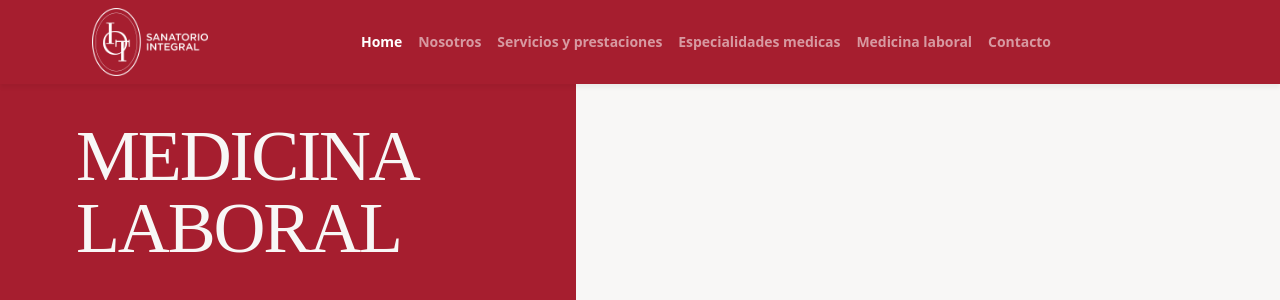
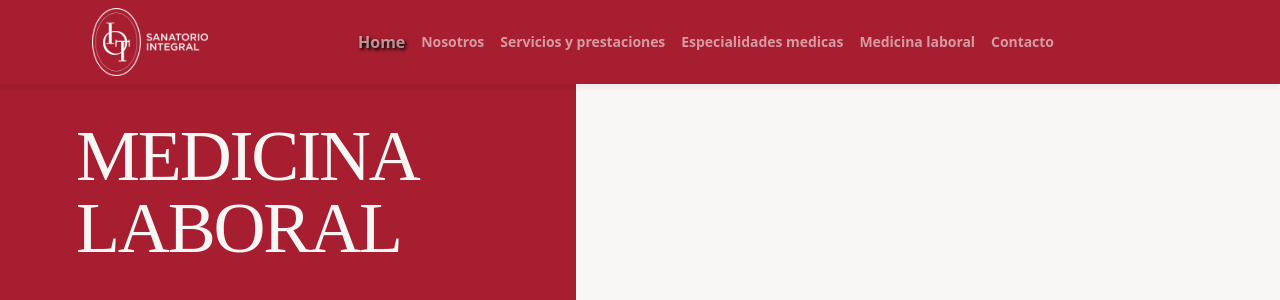
Before and after one commit to gibanez1983/iot, a PHP site: page /?p=med_lab in a window 1280 px wide. Shown: the top 300 px of the page. Run offline with PHP 8.4, Linux system fonts and the light colour scheme.

Commit message:
arreglos

```diff
--- a/css/estilo.css
+++ b/css/estilo.css
@@ -26,7 +26,15 @@
   margin: 0 auto;
 
 }
-
+.activo {
+   font-weight: bold;
+   font-size: 16px;
+   color: white; text-shadow: black 0.1em 0.1em 0.2em;
+   -webkit-transition-property: all;
+    -webkit-transition-duration: 1s;
+    transition-property: all;
+    transition-duration: 1s;
+ }
 .img_principal {
   width: 100%;
   height: 720px;
--- a/layouts/header.html
+++ b/layouts/header.html
@@ -8,28 +8,28 @@
 		<div class="collapse navbar-collapse" id="navbarSupportedContent">
 			<ul class="navbar-nav me-auto mb-2 mb-lg-0">
 
-				<li class="nav-item">
-					<a class="nav-link active" aria-current="page" href="index.php">Home</a>
+				<li class="nav-item activo">
+					<a class="nav-link " aria-current="page" href="index.php">Home</a>
 				</li>
 
 				<li class="nav-item">
-					<a class="nav-link" aria-current="page" href="?p=nosotros">Nosotros</a>
+					<a class="nav-link" aria-current="page" href="index.php?p=nosotros">Nosotros</a>
 				</li>
 
 				<li class="nav-item">
-					<a class="nav-link" aria-current="page" href="?p=serv_prest">Servicios y prestaciones</a>
+					<a class="nav-link" aria-current="page" href="index.php?p=serv_prest">Servicios y prestaciones</a>
 				</li>
 
 				<li class="nav-item">
-					<a class="nav-link" aria-current="page" href="?p=esp_med">Especialidades medicas</a>
+					<a class="nav-link" aria-current="page" href="index.php?p=esp_med">Especialidades medicas</a>
 				</li>
 
 				<li class="nav-item">
-					<a class="nav-link" aria-current="page" href="?p=med_lab">Medicina laboral</a>
+					<a class="nav-link" aria-current="page" href="index.php?p=med_lab">Medicina laboral</a>
 				</li>
 
 				<li class="nav-item">
-					<a class="nav-link" aria-current="page" href="?p=contacto">Contacto</a>
+					<a class="nav-link" aria-current="page" href="index.php?p=contacto">Contacto</a>
 				</li>
 
 			</ul>
--- a/layouts/layout.php
+++ b/layouts/layout.php
@@ -50,7 +50,33 @@
         ?>
       </div>
     </footer>
+    <script >
+    /*var li = document.getElementsByTagName("li"),
+    forEach = Array.prototype.forEach;
+    window.addEventListener("click", function(e){
+    forEach.call(li, function(a){ alert(a.className);
+        a.className = a === e.target ? "activo" : "";
+      //  a.className = "activo";
+      });
+  }, false);*/
 
+  /*
+  $(document).ready(function () {
+        var url = window.location;
+        $('ul.navbar-nav a[' + url + ']').parent().addClass('activo');
+
+        $('ul.navbar-nav a').filter(function () {
+            return this.href == url;
+        }).parent().addClass('activo').parent().parent().addClass('activo');
+    });*/
+    $(function(){
+          $('.navbar-nav li a').filter(function(){return this.href==location.href}).parent().addClass('activo').siblings().removeClass('activo')
+          $('.navbar-nav li a').click(function(){
+              $(this).parent().addClass('activo').siblings().removeClass('active')
+          })
+      })
+
+    </script>
 
   </body>
 </html>
```
